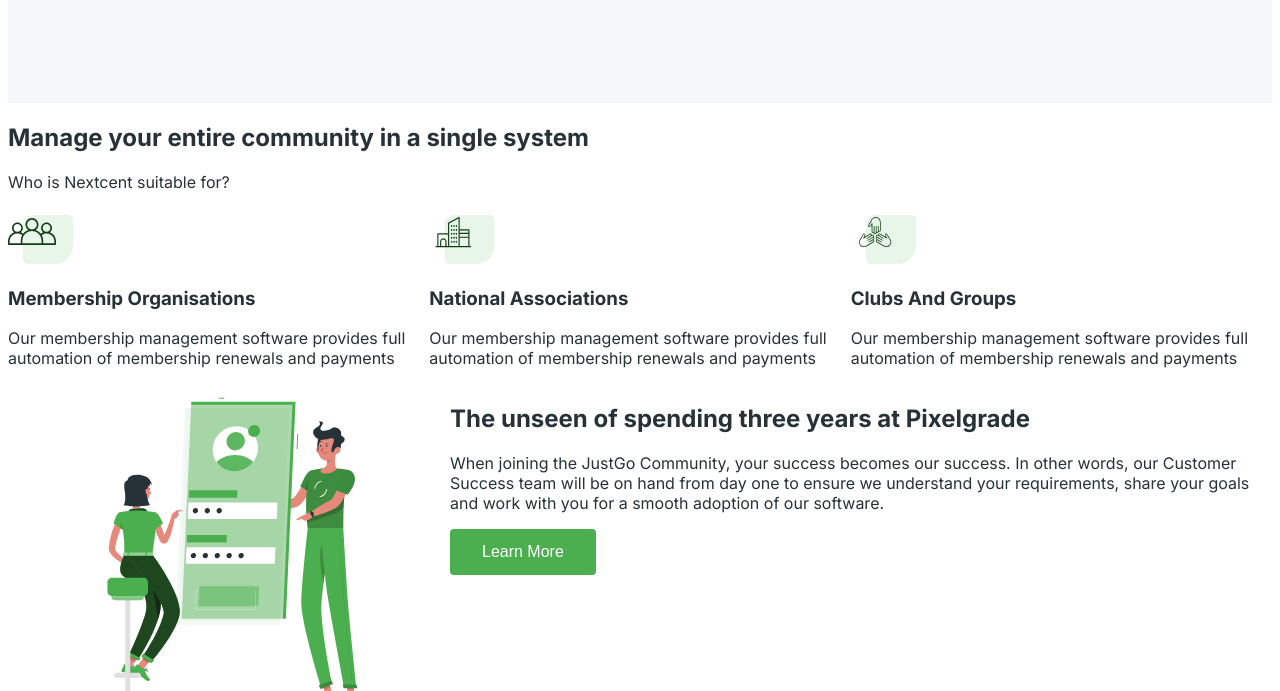
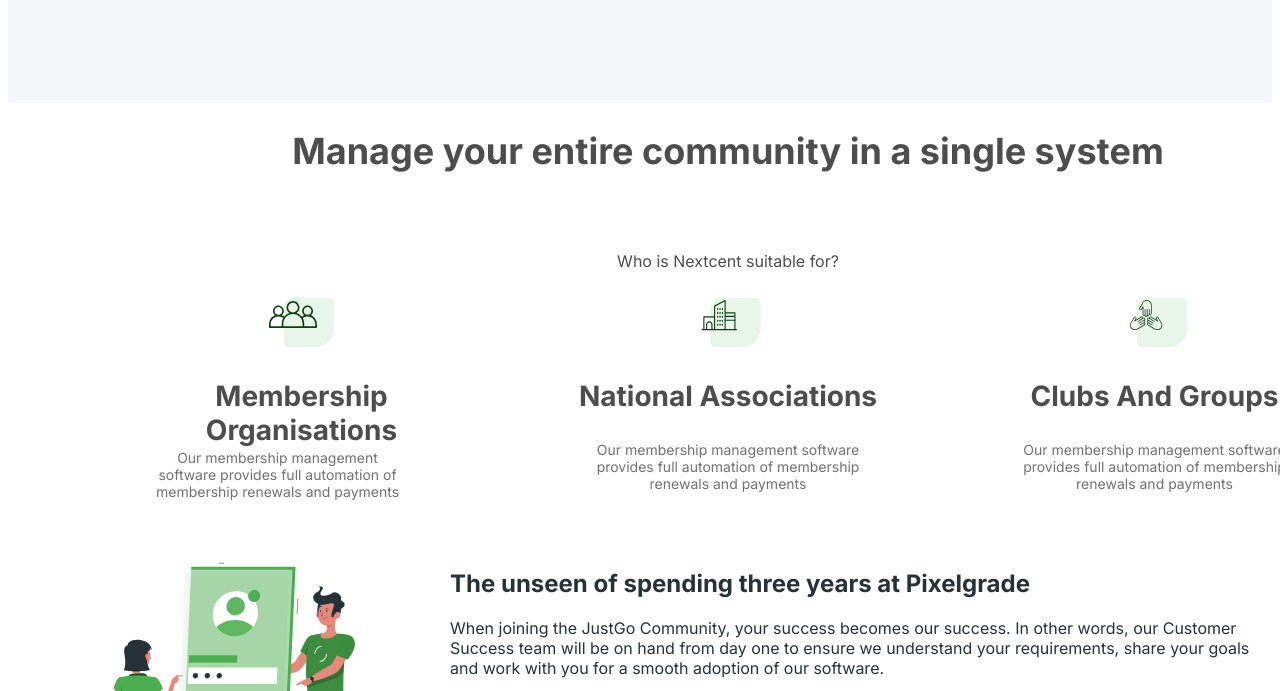
Before and after one commit to kimberley-lefebvre-nws/controle-html-css, a plain HTML site: page index.html in a window 1280 px wide. Shown: the part 780-1471 px from the top of the page. Drawn offline with Linux system fonts and the light colour scheme.

Commit message:
modif CSS

```diff
--- a/css/style.css
+++ b/css/style.css
@@ -25,7 +25,7 @@
 
   /* Font weight */
   --font-weight-normal: 400;
-  --font-weight-bold: 700;
+  --font-weight-bold: 600;
 
   /* Line height */
   --line-height-title: 76px;
@@ -171,44 +171,65 @@
 /* ================================ */
 
 .home-content-community {
+  width: 1440px;
+  height: 416px;
+  color: var(--color-d-gray);
 }
 
 .home-community-container {
+  height: fixed (120px) px;
+  text-align: center;
 }
 
 .home-community-title {
+  font-size: var(--font-size-large);
+  line-height: var(--line-height-category);
+  height: 88px;
 }
 
 .home-community-text {
+  height: 24px;
 }
 
 /* ========== */
 
 .home-community-section {
   display: flex;
+  text-align: center;
+  justify-content: space-between;
+  padding: 0px 144px;
 }
 
 .home-section-membership {
+  width: 299px;
 }
 
 .home-membership-container {
+  width: Fixed (267px) px;
+  height: 144px;
+  gap: 16px;
 }
 
 .home-membership-icone {
 }
 
 .home-membership-title {
+  font-size: var(--font-size-medium);
 }
 
 .home-membership-text {
+  color: var(--color-gray);
+  font-size: var(--font-size-smaller);
 }
 
 .home-membership-phrase {
+  width: 251px;
 }
 
 /* ========== */
 
 .home-section-associations {
+  width: 299px;
 }
 
 .home-association-container {
@@ -218,9 +239,12 @@
 }
 
 .home-association-title {
+  font-size: var(--font-size-medium);
 }
 
 .home-associations-text {
+  color: var(--color-gray);
+  font-size: var(--font-size-smaller);
 }
 
 .home-association-phrase {
@@ -229,6 +253,7 @@
 /* ========== */
 
 .home-section-clubs {
+  width: 299px;
 }
 
 .home-clubs-container {
@@ -238,9 +263,12 @@
 }
 
 .home-clubs-title {
+  font-size: var(--font-size-medium);
 }
 
 .home-clubs-text {
+  color: var(--color-gray);
+  font-size: var(--font-size-smaller);
 }
 
 .home-clubs-phrase {
```
